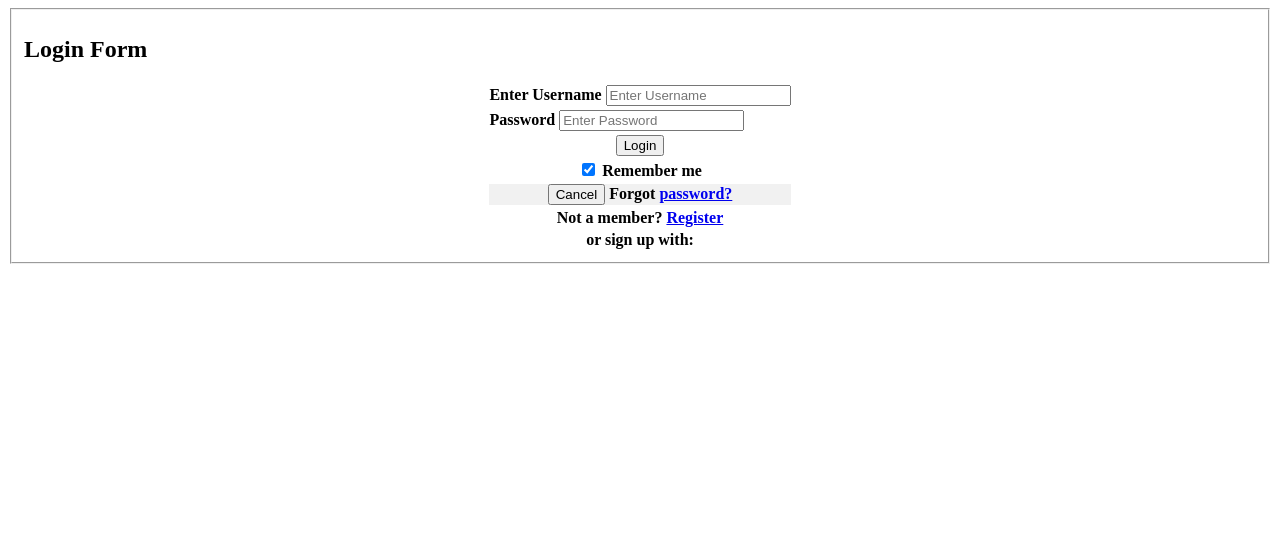
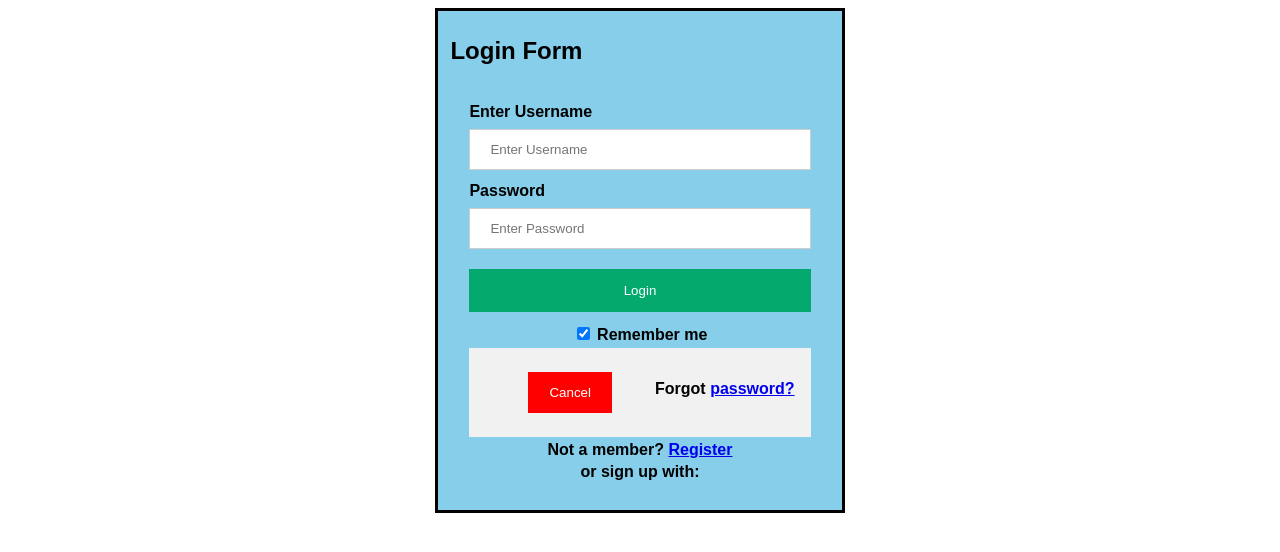
Before and after one commit to CodeCrusader0/Solution, a plain HTML site: page loginform.html in a window 1280 px wide. Drawn offline with Linux system fonts and the light colour scheme.

Commit message:
css for login

```diff
--- a/loginform.html
+++ b/loginform.html
@@ -1,6 +1,85 @@
 <html>
 <head>
 <meta name="viewport" content="width=device-width, initial-scale=1">
+<style>
+    #f1
+    {
+        border-radius: 50% solid black;
+        background-color:skyblue;
+        border: solid black;
+        width: 30%;
+        padding: auto;
+        background-image: url(WhatsApp\ Image\ 2022-12-21\ at\ 3.17.24\ PM\ \(1\).jpeg);
+
+       margin-left: auto;
+       margin-right: auto;
+
+
+
+
+    }
+
+body {font-family: Arial, Helvetica, sans-serif;}
+form {border: 3px solid #f1f1f1;}
+
+input[type=text], input[type=password] {
+  width: 100%;
+  padding: 12px 20px;
+  margin: 8px 0;
+  display: inline-block;
+  border: 1px solid #ccc;
+  box-sizing: border-box;
+}
+
+button {
+  background-color: #04AA6D;
+  color: white;
+  padding: 14px 20px;
+  margin: 8px 0;
+  border: none;
+  cursor: pointer;
+  width: 100%;
+}
+
+button:hover {
+  opacity: 0.8;
+}
+
+.cancelbtn {
+  width: auto;
+  padding: 10px 18px;
+  background-color: red;
+  border: solid red;
+}
+
+.imgcontainer {
+  text-align: center;
+  margin: 24px 0 12px 0;
+}
+
+
+
+.container {
+  padding: 16px;
+}
+
+span.psw {
+  float: right;
+  padding-top: 16px;
+}
+
+/* Change styles for span and cancel button on extra small screens */
+@media screen and (max-width: 300px) {
+  span.psw {
+     display: block;
+     float: none;
+  }
+  .cancelbtn {
+     width: 100%;
+  }
+}
+</style>
+
   </head>
 <body>
 <fieldset id="f1">
```
